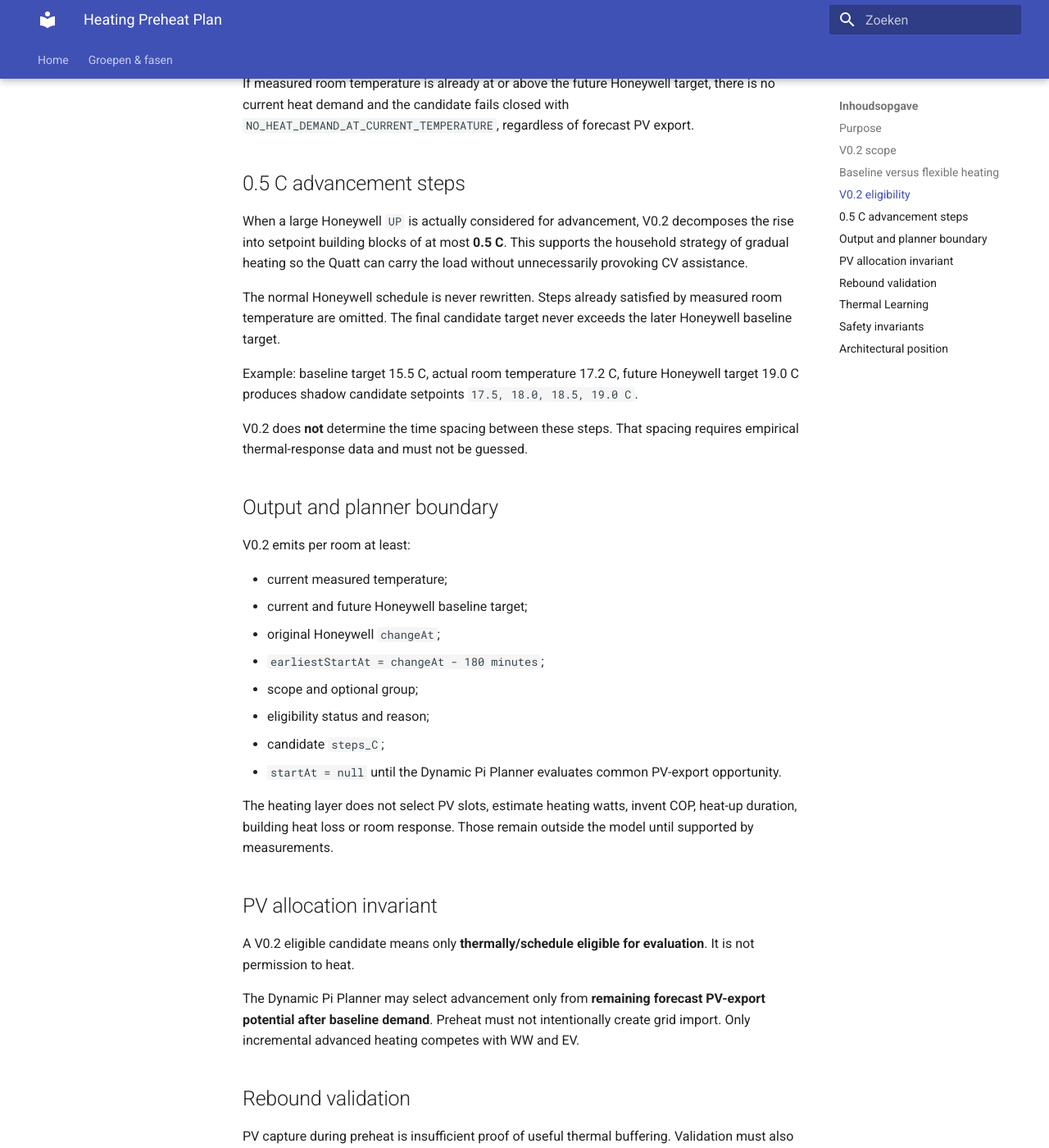
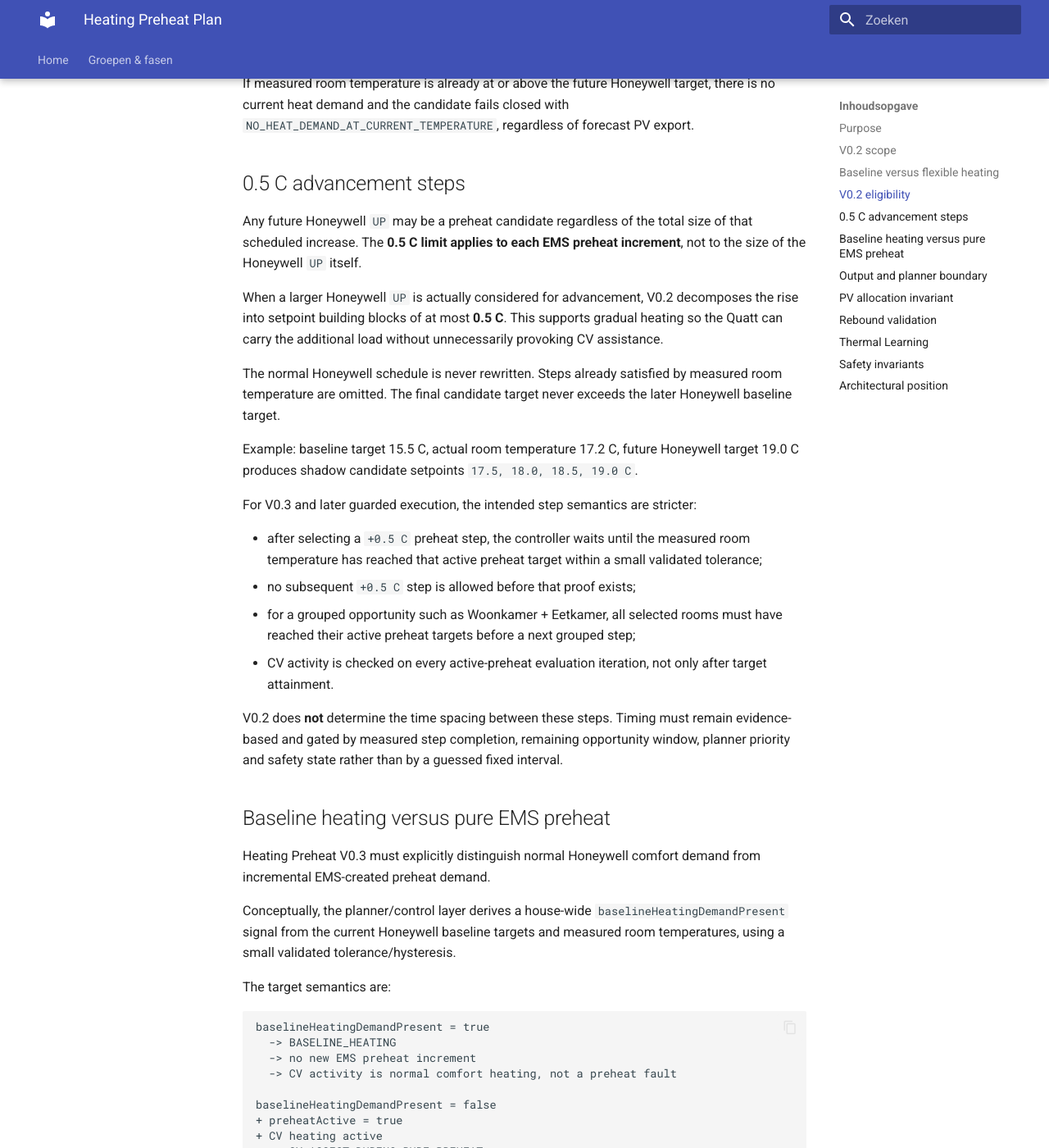
Before and after one commit to OnsKasteeltje/homey-energy-manual, an MkDocs documentation site: the page built from docs/software-architecture/components/heating-preheat-plan.md, in a window 1280 px wide and 1400 px high, scrolled down 1539 px. Shown: the whole window at 82% size. Built offline with MkDocs 1.6.1 and Material for MkDocs 9.7.7, drawn with Linux system fonts in a browser that asks for light colours; some of the changed text lies outside the part shown.

Commit message:
docs(heating): define iterative preheat and CV guard objective

````diff
--- a/docs/software-architecture/components/heating-preheat-plan.md
+++ b/docs/software-architecture/components/heating-preheat-plan.md
@@ -45,13 +45,53 @@ If measured room temperature is already at or above the future Honeywell target,
 
 ## 0.5 C advancement steps
 
-When a large Honeywell `UP` is actually considered for advancement, V0.2 decomposes the rise into setpoint building blocks of at most **0.5 C**. This supports the household strategy of gradual heating so the Quatt can carry the load without unnecessarily provoking CV assistance.
+Any future Honeywell `UP` may be a preheat candidate regardless of the total size of that scheduled increase. The **0.5 C limit applies to each EMS preheat increment**, not to the size of the Honeywell `UP` itself.
+
+When a larger Honeywell `UP` is actually considered for advancement, V0.2 decomposes the rise into setpoint building blocks of at most **0.5 C**. This supports gradual heating so the Quatt can carry the additional load without unnecessarily provoking CV assistance.
 
 The normal Honeywell schedule is never rewritten. Steps already satisfied by measured room temperature are omitted. The final candidate target never exceeds the later Honeywell baseline target.
 
 Example: baseline target 15.5 C, actual room temperature 17.2 C, future Honeywell target 19.0 C produces shadow candidate setpoints `17.5, 18.0, 18.5, 19.0 C`.
 
-V0.2 does **not** determine the time spacing between these steps. That spacing requires empirical thermal-response data and must not be guessed.
+For V0.3 and later guarded execution, the intended step semantics are stricter:
+
+- after selecting a `+0.5 C` preheat step, the controller waits until the measured room temperature has reached that active preheat target within a small validated tolerance;
+- no subsequent `+0.5 C` step is allowed before that proof exists;
+- for a grouped opportunity such as Woonkamer + Eetkamer, all selected rooms must have reached their active preheat targets before a next grouped step;
+- CV activity is checked on every active-preheat evaluation iteration, not only after target attainment.
+
+V0.2 does **not** determine the time spacing between these steps. Timing must remain evidence-based and gated by measured step completion, remaining opportunity window, planner priority and safety state rather than by a guessed fixed interval.
+
+## Baseline heating versus pure EMS preheat
+
+Heating Preheat V0.3 must explicitly distinguish normal Honeywell comfort demand from incremental EMS-created preheat demand.
+
+Conceptually, the planner/control layer derives a house-wide `baselineHeatingDemandPresent` signal from the current Honeywell baseline targets and measured room temperatures, using a small validated tolerance/hysteresis.
+
+The target semantics are:
+
+```text
+baselineHeatingDemandPresent = true
+  -> BASELINE_HEATING
+  -> no new EMS preheat increment
+  -> CV activity is normal comfort heating, not a preheat fault
+
+baselineHeatingDemandPresent = false
++ preheatActive = true
++ CV heating active
+  -> CV_ASSIST_DURING_PURE_PREHEAT
+  -> block all further EMS preheat increments
+  -> retain the event for Thermal Learning / validation
+
+now >= originalHoneywellUpAt
+  -> end PREHEAT state
+  -> Honeywell baseline resumes full ownership
+  -> later CV activity belongs to normal baseline heating
+```
+
+Preheat therefore exists only while the EMS is intentionally holding an advanced target above the currently active Honeywell baseline before the original Honeywell `UP`, with normal baseline comfort already satisfied.
+
+This distinction is a **design objective for V0.3+**. It does not change the current V0.2 READ_ONLY/SHADOW safety boundary.
 
 ## Output and planner boundary
 
@@ -103,6 +143,8 @@ Initial learning focus is Woonkamer/Eetkamer, followed by validation against Keu
 - `DOWN` and `NONE` are never advanced;
 - no target above the future Honeywell target;
 - no intentional grid import for preheat;
+- no new EMS preheat increment while normal Honeywell baseline demand is present;
+- CV activity during pure EMS preheat blocks further preheat increments, while CV activity for baseline comfort is not treated as a preheat fault;
 - no physical write or actuator command;
 - timestamps remain offset-aware in `Europe/Amsterdam`;
 - invalid/ambiguous source or time semantics fail closed.
````
Also changed, not shown: other parts of docs/software-architecture/components/heating-preheat-plan.md (+1 -1 lines).
